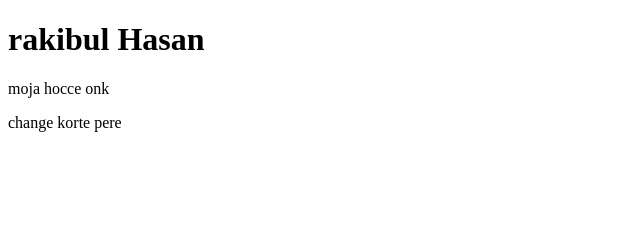
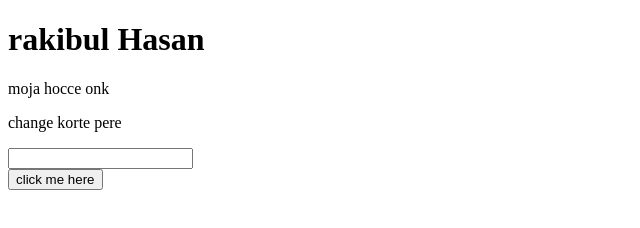
Before and after one commit to rakibhasantusar/my-website, a plain HTML site: page index.html in a window 1280 px wide. Shown: the whole page, without its empty margins (0-640 px from the left). Drawn offline with Linux system fonts and the light colour scheme.

Commit message:
my work is done

```diff
--- a/index.html
+++ b/index.html
@@ -10,5 +10,8 @@
     <h1>rakibul Hasan</h1>
     <p>moja hocce onk</p>
     <p>change korte pere</p>
+    <input type="dkjsfdsjf">
+    <br>
+    <button>click me here</button>
 </body>
 </html>
```
